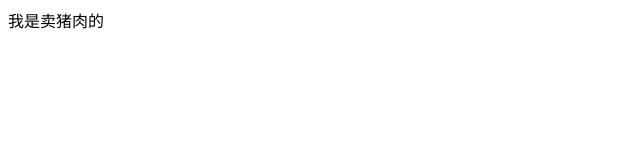
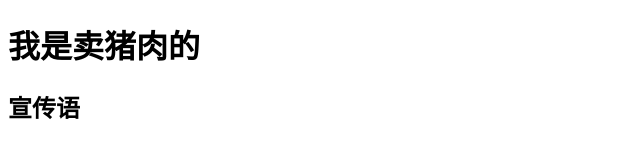
Before and after one commit to Flandutiantian/git-demo-1, a plain HTML site: page index.html in a window 1280 px wide. Shown: the whole page, without its empty margins (0-640 px from the left). Drawn offline with Linux system fonts and the light colour scheme.

Commit message:
添加了广告语

```diff
--- a/index.html
+++ b/index.html
@@ -9,7 +9,8 @@
 </head>
 
 <body>
-    我是卖猪肉的
+    <h1>我是卖猪肉的</h1>
+    <h2>宣传语</h2>
 </body>
 
 </html>
```
